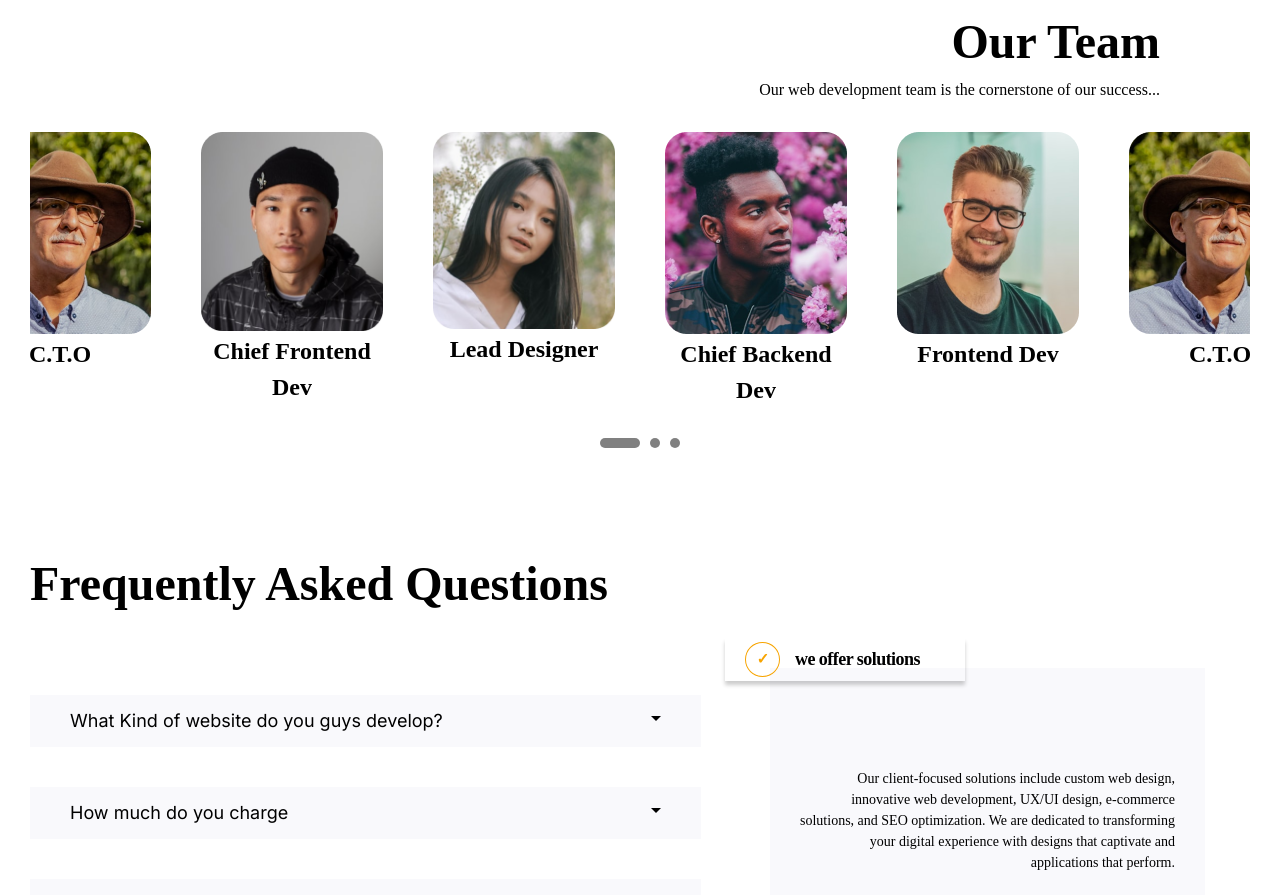
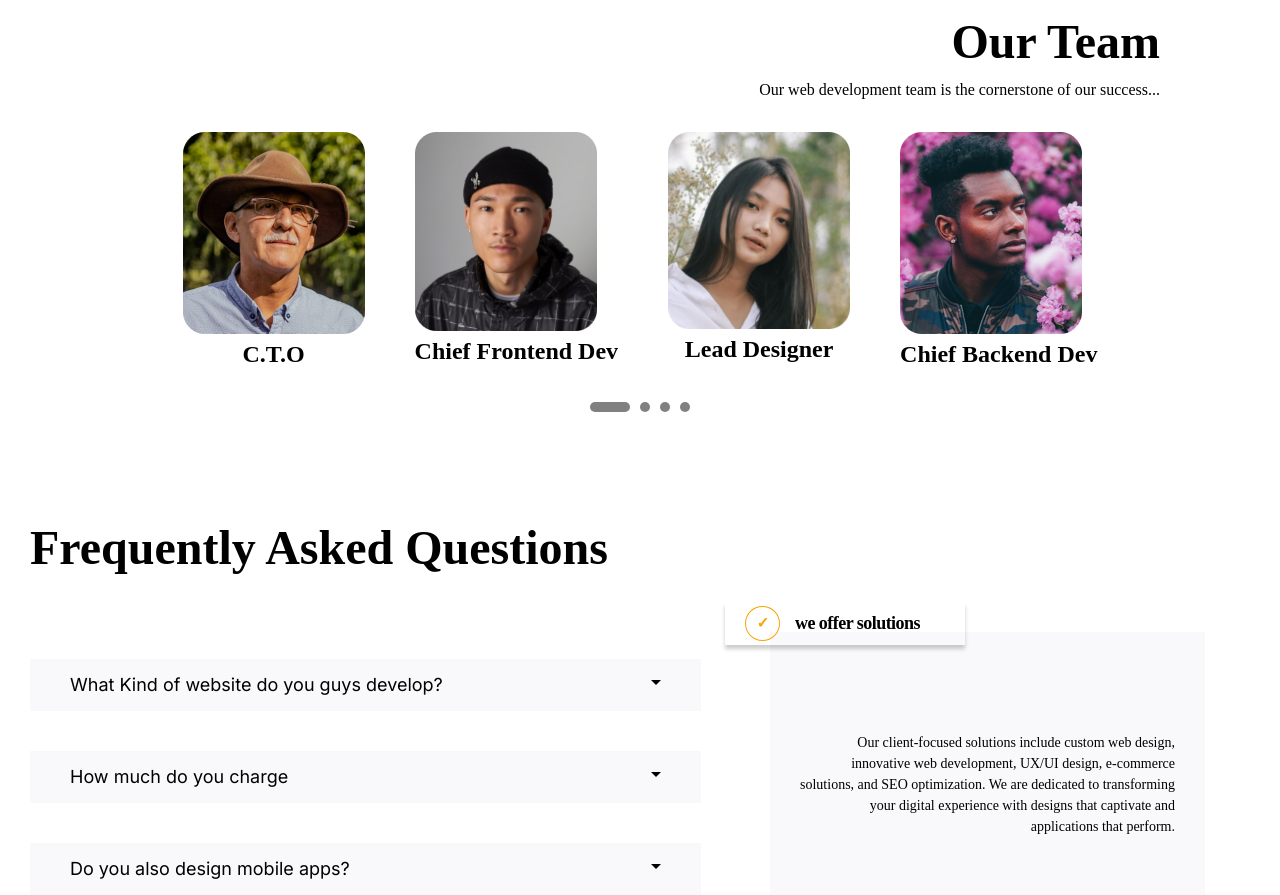
Before and after one commit to jubrealguy/fluxDevs, a React (Create React App) app: page / in a window 1280 px wide. Shown: the part 2120-3015 px from the top of the page. Built offline with nearby package versions, Linux system fonts and the light colour scheme.

Commit message:
pagination

```diff
--- a/src/components/Team.js
+++ b/src/components/Team.js
@@ -3,7 +3,7 @@ import TeamData from '../data/TeamData';
 
 const Team = () => {
     const [currentPage, setCurrentPage] = useState(1);
-    const membersPerPage = 6;
+    const membersPerPage = 4;
 
     // Calculate the indices of the members to display
     const indexOfLastMember = currentPage * membersPerPage;
```
